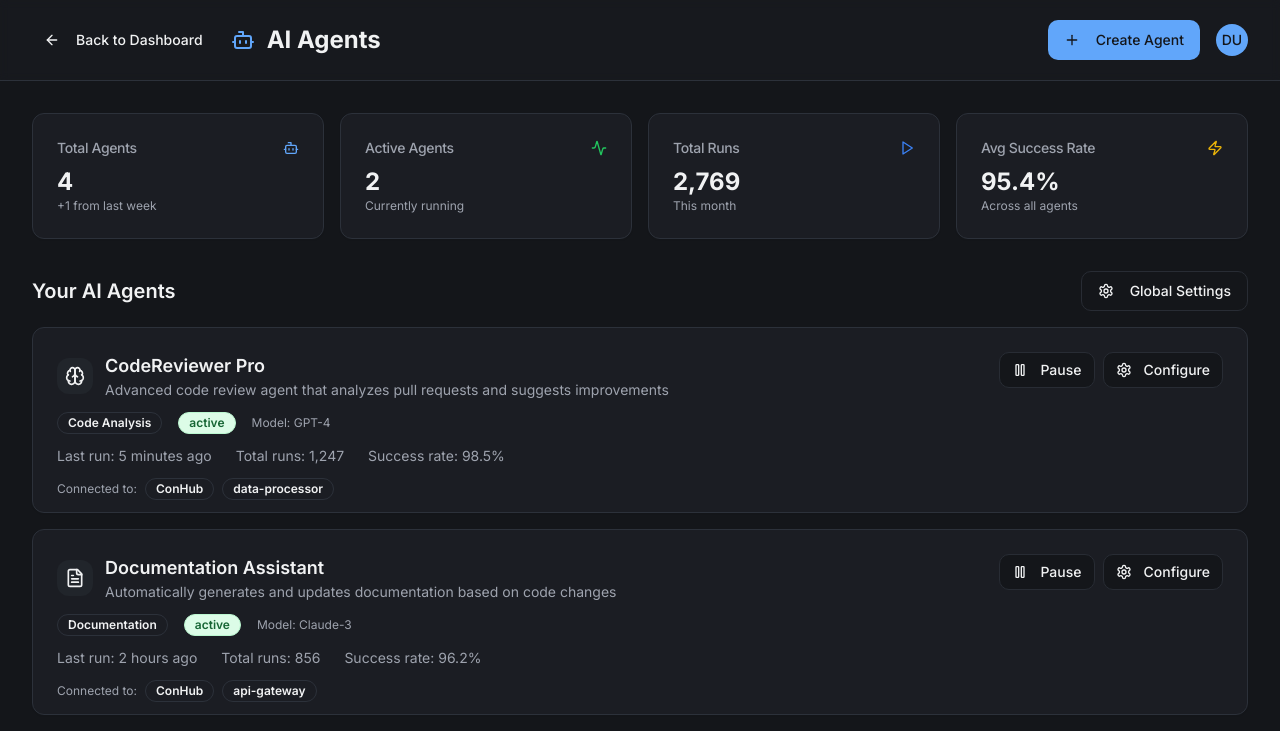
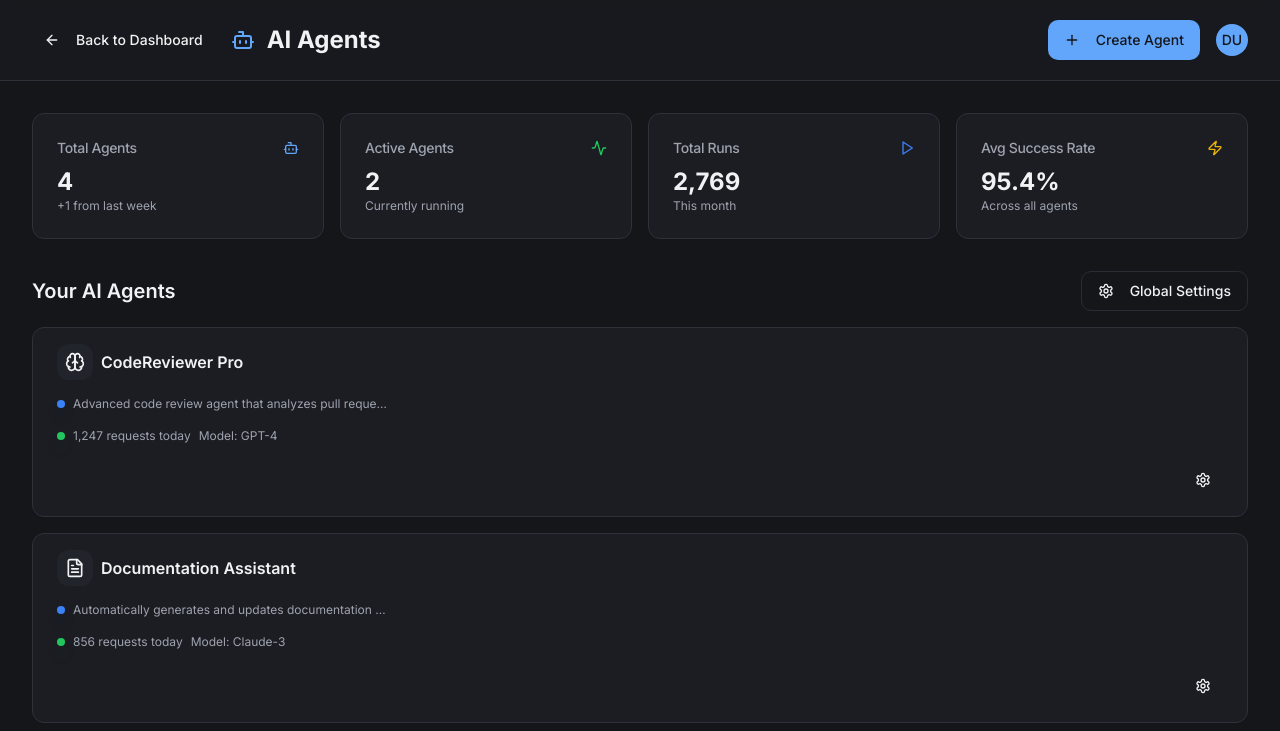
Before and after one commit to KogSector/ConHub, a Next.js app in the folder frontend/: page /ai-agents in a window 1280 px wide. Shown: the top 731 px of the page. Built offline with nearby package versions, Linux system fonts and the light colour scheme.

Commit message:
feat: refactor UI components for AIAgents, Dashboard, Documentation, and Repositories pages to enhance layout and styling

```diff
--- a/frontend/app/ai-agents/page.tsx
+++ b/frontend/app/ai-agents/page.tsx
@@ -58,12 +58,13 @@ export default function AIAgentsPage() {
     }
   ];
 
-  const getStatusColor = (status: string) => {
-    switch (status) {
-      case 'active': return 'bg-green-100 text-green-800 border-green-200';
-      case 'paused': return 'bg-yellow-100 text-yellow-800 border-yellow-200';
-      case 'inactive': return 'bg-gray-100 text-gray-800 border-gray-200';
-      default: return 'bg-gray-100 text-gray-800 border-gray-200';
+  const getTypeColor = (type: string) => {
+    switch (type) {
+      case 'Code Analysis': return 'bg-green-500 shadow-lg shadow-green-500/50';
+      case 'Documentation': return 'bg-green-500 shadow-lg shadow-green-500/50';
+      case 'Security': return 'bg-green-500 shadow-lg shadow-green-500/50';
+      case 'Performance': return 'bg-green-500 shadow-lg shadow-green-500/50';
+      default: return 'bg-gray-400';
     }
   };
 
@@ -191,69 +192,26 @@ export default function AIAgentsPage() {
               const TypeIcon = getTypeIcon(agent.type);
               return (
                 <Card key={agent.id} className="bg-card border-border hover:bg-accent/5 transition-colors">
-                  <CardHeader className="pb-3">
-                    <div className="flex items-start justify-between">
-                      <div className="space-y-3">
-                        <div className="flex items-center space-x-3">
-                          <div className="p-2 bg-muted rounded-lg">
-                            <TypeIcon className="w-5 h-5 text-foreground" />
-                          </div>
-                          <div>
-                            <h3 className="text-lg font-semibold text-foreground">{agent.name}</h3>
-                            <p className="text-sm text-muted-foreground">{agent.description}</p>
-                          </div>
-                        </div>
-
-                        <div className="flex items-center space-x-4">
-                          <Badge variant="outline" className="text-xs">
-                            {agent.type}
-                          </Badge>
-                          <Badge
-                            variant="secondary"
-                            className={getStatusColor(agent.status)}
-                          >
-                            {agent.status}
-                          </Badge>
-                          <span className="text-xs text-muted-foreground">
-                            Model: {agent.model}
-                          </span>
-                        </div>
-
-                        <div className="flex items-center space-x-6 text-sm text-muted-foreground">
-                          <span>Last run: {agent.lastRun}</span>
-                          <span>Total runs: {agent.totalRuns.toLocaleString()}</span>
-                          <span>Success rate: {agent.successRate}%</span>
-                        </div>
-
-                        <div className="flex items-center space-x-2">
-                          <span className="text-xs text-muted-foreground">Connected to:</span>
-                          {agent.repositories.map((repo, index) => (
-                            <Badge key={index} variant="outline" className="text-xs">
-                              {repo}
-                            </Badge>
-                          ))}
-                        </div>
+                  <div className="flex flex-col px-6 py-4 gap-4">
+                    <div className="flex items-center gap-2">
+                      <div className="p-2 bg-muted rounded-lg flex-shrink-0">
+                        <TypeIcon className="w-5 h-5 text-foreground" />
                       </div>
-
-                      <div className="flex items-center space-x-2">
-                        {agent.status === 'active' ? (
-                          <Button variant="outline" size="sm">
-                            <Pause className="w-4 h-4 mr-1" />
-                            Pause
-                          </Button>
-                        ) : (
-                          <Button variant="outline" size="sm">
-                            <Play className="w-4 h-4 mr-1" />
-                            Start
-                          </Button>
-                        )}
-                        <Button variant="outline" size="sm">
-                          <Settings className="w-4 h-4 mr-1" />
-                          Configure
-                        </Button>
-                      </div>
+                      <span className="font-semibold text-base text-foreground truncate">{agent.name}</span>
                     </div>
-                  </CardHeader>
+                    <div className="flex items-center gap-2">
+                      <div className={`w-2 h-2 rounded-full ${
+                        agent.status === 'active' ? 'bg-blue-500 shadow-lg shadow-blue-500/50' : 'bg-gray-400'
+                      }`}></div>
+                      <p className="text-xs text-muted-foreground truncate max-w-xs">{agent.description}</p>
+                    </div>
+                    <div className="flex items-center gap-2">
+                      <div className={`w-2 h-2 rounded-full ${getTypeColor(agent.type)}`}></div>
+                      <span className="text-xs text-muted-foreground">{agent.totalRuns.toLocaleString()} requests today</span>
+                      <span className="text-xs text-muted-foreground">Model: {agent.model}</span>
+                    </div>
+                    <Button variant="ghost" size="icon" className="ml-auto"><Settings className="w-4 h-4" /></Button>
+                  </div>
                 </Card>
               );
             })}
--- a/frontend/app/dashboard/page.tsx
+++ b/frontend/app/dashboard/page.tsx
@@ -203,21 +203,26 @@ export default function Dashboard() {
               ].map((source, index) => {
                 const IconComponent = source.icon;
                 return (
-                  <div key={index} className="flex items-center justify-between p-3 rounded-lg bg-muted/20 border border-border">
+                  <div key={index} className="flex flex-col p-3 rounded-lg bg-muted/20 border border-border gap-2">
+                    <div className="flex items-center justify-between">
                       <div className="flex items-center space-x-3">
                         <IconComponent className="w-5 h-5 text-primary" />
-                      <div>
+                        <span className="font-medium text-foreground">{source.name}</span>
+                      </div>
                       <div className="flex items-center space-x-2">
-                          <span className="font-medium text-foreground">{source.name}</span>
                         {source.private && <Badge variant="secondary" className="text-xs">Private</Badge>}
                         <Badge variant="outline" className="text-xs capitalize">{source.type}</Badge>
                       </div>
+                    </div>
+                    <div className="flex items-center space-x-2">
+                      <div className={`w-2 h-2 rounded-full ${
+                        source.status === 'active' || source.status === 'syncing' ? 'bg-green-500 shadow-lg shadow-green-500/50' : 'bg-gray-400'
+                      }`}></div>
                       <div className="text-sm text-muted-foreground">
                         Status: {source.status}
                       </div>
                     </div>
-                    </div>
-                    <Button variant="ghost" size="sm">
+                    <Button variant="ghost" size="sm" className="ml-auto">
                       <Settings className="w-4 h-4" />
                     </Button>
                   </div>
@@ -247,25 +252,20 @@ export default function Dashboard() {
                 { name: "Cline", status: "connected", requests: "634" },
                 { name: "Custom Agent", status: "pending", requests: "0" },
               ].map((agent, index) => (
-                <div key={index} className="flex items-center justify-between p-3 rounded-lg bg-muted/20 border border-border">
+                <div key={index} className="flex flex-col p-3 rounded-lg bg-muted/20 border border-border gap-2">
+                  <div className="flex items-center justify-between">
                     <div className="flex items-center space-x-3">
                       <Bot className="w-5 h-5 text-accent" />
-                    <div>
-                      <div className="flex items-center space-x-2">
                       <span className="font-medium text-foreground">{agent.name}</span>
-                        <Badge
-                          variant={agent.status === "connected" ? "default" : "secondary"}
-                          className="text-xs"
-                        >
-                          {agent.status}
-                        </Badge>
+                    </div>
+                    <div className={`w-2 h-2 rounded-full ${
+                      agent.status === 'connected' ? 'bg-blue-500 shadow-lg shadow-blue-500/50' : 'bg-gray-400'
+                    }`}></div>
                   </div>
                   <div className="text-sm text-muted-foreground">
                     {agent.requests} requests today
                   </div>
-                    </div>
-                  </div>
-                  <Button variant="ghost" size="sm">
+                  <Button variant="ghost" size="sm" className="ml-auto">
                     <Settings className="w-4 h-4" />
                   </Button>
                 </div>
--- a/frontend/app/repositories/page.tsx
+++ b/frontend/app/repositories/page.tsx
@@ -163,36 +163,35 @@ export default function RepositoriesPage() {
           <div className="grid gap-4">
             {repositories.map((repo) => (
               <Card key={repo.id} className="bg-card border-border hover:bg-accent/5 transition-colors">
-                <CardHeader className="pb-3">
-                  <div className="flex items-start justify-between">
-                    <div className="space-y-2">
-                      <div className="flex items-center space-x-2">
-                        <h3 className="text-lg font-semibold text-foreground">{repo.name}</h3>
-                        <Badge
-                          variant={repo.status === 'active' ? 'default' : 'secondary'}
-                          className={repo.status === 'active' ? 'bg-green-100 text-green-800 border-green-200' : ''}
-                        >
-                          {repo.status}
-                        </Badge>
+                <div className="flex flex-col px-6 py-4 gap-4">
+                  <div className="flex items-center gap-2">
+                    <div className="p-2 bg-muted rounded-lg flex-shrink-0">
+                      <GitBranch className="w-5 h-5 text-foreground" />
                     </div>
-                      <p className="text-sm text-muted-foreground">{repo.description}</p>
-                      <div className="flex items-center space-x-4 text-sm text-muted-foreground">
-                        <div className="flex items-center space-x-1">
-                          <div className={`w-3 h-3 rounded-full ${languageColors[repo.language as keyof typeof languageColors] || 'bg-gray-500'}`}></div>
+                    <span className="font-semibold text-base text-foreground truncate">{repo.name}</span>
+                  </div>
+                  <div className="flex items-center gap-2">
+                    <div className={`w-2 h-2 rounded-full ${
+                      repo.status === 'active' ? 'bg-green-500 shadow-lg shadow-green-500/50' : 'bg-gray-400'
+                    }`}></div>
+                    <p className="text-xs text-muted-foreground truncate max-w-xs">{repo.description}</p>
+                  </div>
+                  <div className="flex items-center gap-4 text-xs text-muted-foreground">
+                    <div className="flex items-center gap-1">
+                      <div className={`w-2 h-2 rounded-full ${languageColors[repo.language as keyof typeof languageColors] || 'bg-gray-500'}`}></div>
                       <span>{repo.language}</span>
                     </div>
-                        <div className="flex items-center space-x-1">
+                    <div className="flex items-center gap-1">
                       <Star className="w-3 h-3" />
                       <span>{repo.stars}</span>
                     </div>
-                        <div className="flex items-center space-x-1">
+                    <div className="flex items-center gap-1">
                       <GitFork className="w-3 h-3" />
                       <span>{repo.forks}</span>
                     </div>
                     <span>Updated {repo.lastUpdated}</span>
                   </div>
-                    </div>
-                    <div className="flex items-center space-x-2">
+                  <div className="flex items-center gap-2 ml-auto">
                     <Button variant="outline" size="sm" asChild>
                       <Link href={repo.url} target="_blank" rel="noopener noreferrer">
                         <ExternalLink className="w-4 h-4 mr-1" />
@@ -205,7 +204,6 @@ export default function RepositoriesPage() {
                     </Button>
                   </div>
                 </div>
-                </CardHeader>
               </Card>
             ))}
           </div>
```
Also changed, not shown: frontend/app/docs/page.tsx (+17 -14 lines). Lines whose indentation alone changed are shown as unchanged.
